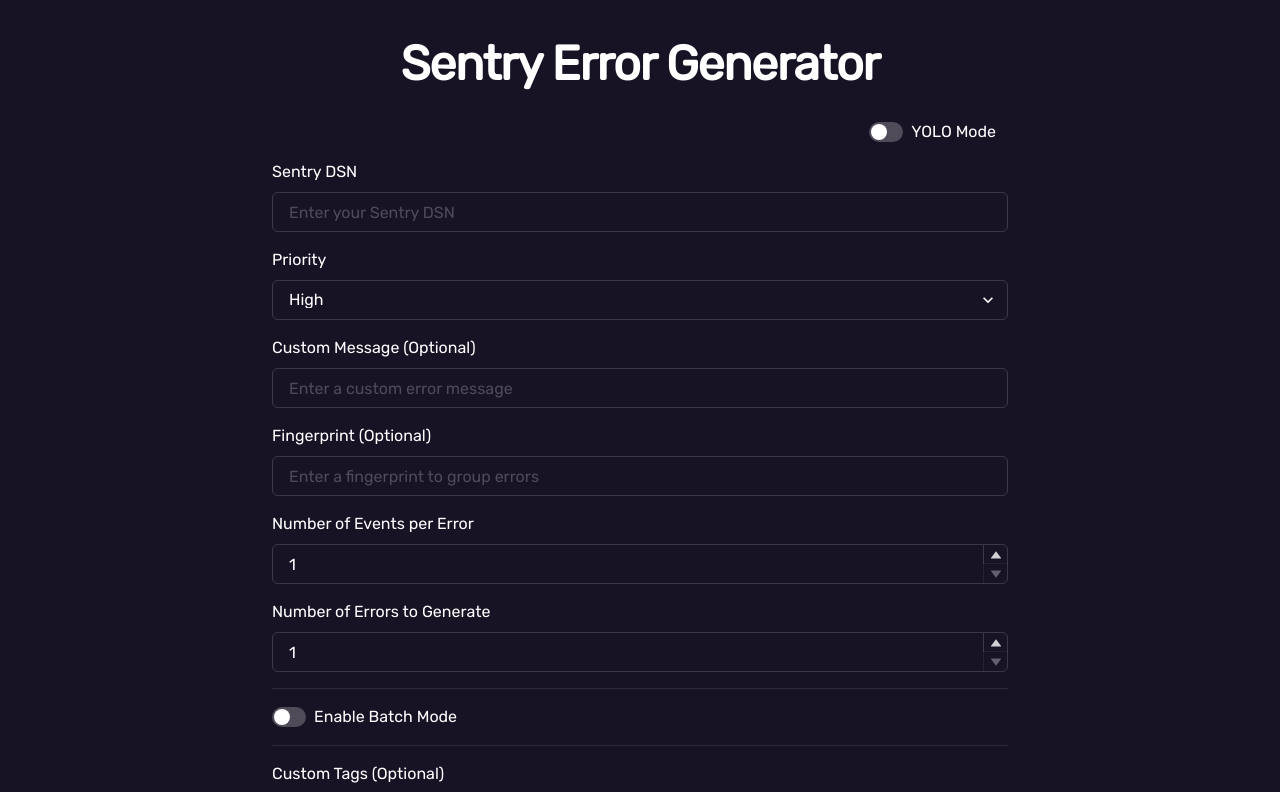
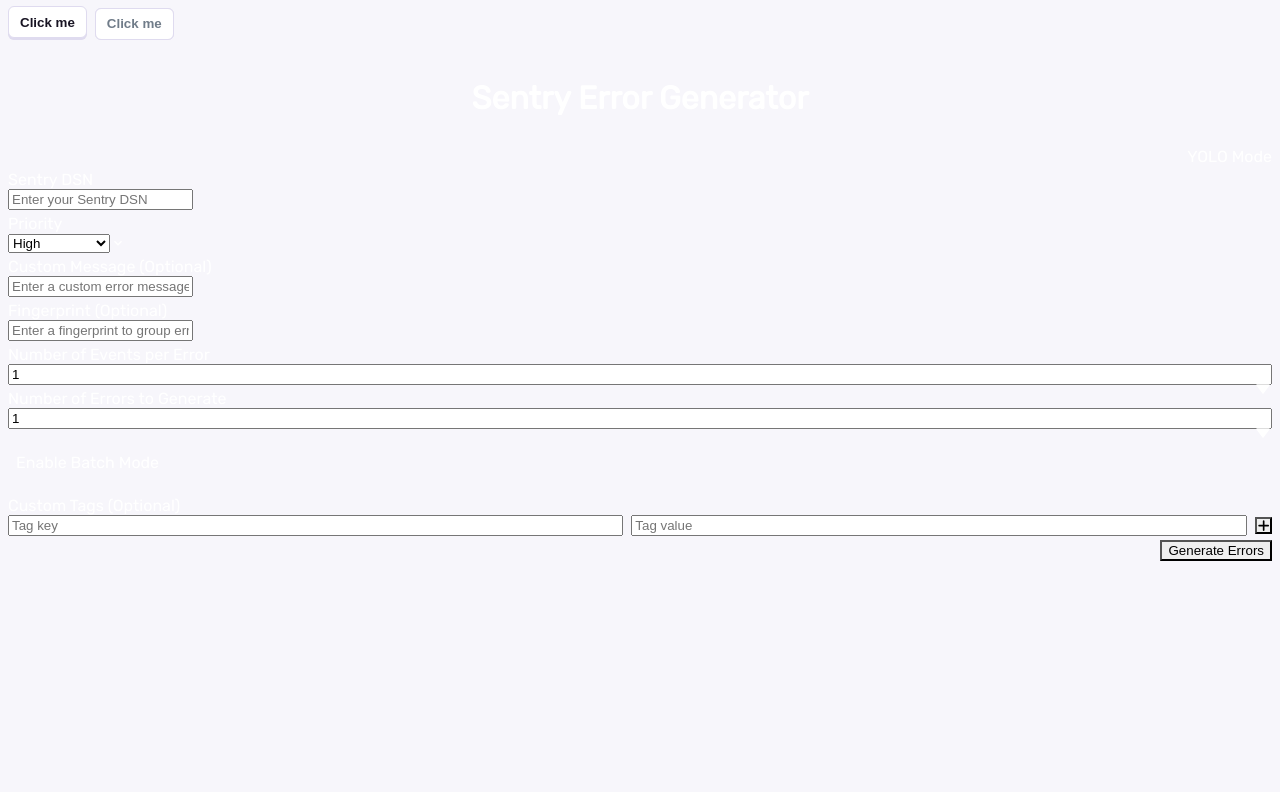
Before and after one commit to getsentry/error-generator, a Next.js app: page / in a window 1280 px wide. Shown: the top 792 px of the page. Built offline with nearby package versions, Linux system fonts and the light colour scheme.

Commit message:
🚧 wip chonk button

```diff
--- /dev/null
+++ b/app/components/button.tsx
@@ -0,0 +1,97 @@
+'use client';
+import styled from '@emotion/styled';
+
+const ButtonContainer = styled.button`
+  position: relative;
+  align-items: center;
+  justify-content: center;
+  font-weight: 600;
+  cursor: pointer;
+  padding: 8px 12px;
+  border-radius: 6px;
+  border: none;
+  color: ${(p) => (p.disabled ? p.theme.colors.gray300 : p.theme.colors.gray500)};
+  height: 32px;
+  min-height: 32px;
+  margin: 0 8px 8px 0;
+  &:before {
+    content: '';
+    display: block;
+    position: absolute;
+    inset: 0;
+    top: 0px;
+    height: calc(100% - 2px);
+    top: 2px;
+    transform: translateY(-2px);
+    box-shadow: 0 2px 0 0px ${(p) => p.theme.colors.surface100};
+    background: ${(p) => p.theme.colors.surface100};
+    border-radius: inherit;
+  }
+  &:after {
+    content: '';
+    display: block;
+    position: absolute;
+    inset: 0;
+    background: ${(p) => p.theme.colors.surface500};
+    border-radius: inherit;
+    border: 1px solid ${(p) => p.theme.colors.surface100};
+    transform: translateY(-2px);
+    transition: transform 0.06s ease-in-out;
+  }
+  &:hover {
+    &::after {
+      transform: translateY(calc(-2px - 1px));
+    }
+    > span:last-child {
+      transform: translateY(calc(-2px - 1px));
+    }
+  }
+  &:active,
+  &[aria-expanded='true'],
+  &[aria-checked='true'] {
+    &::after {
+      transform: translateY(0px);
+    }
+    > span:last-child {
+      transform: translateY(0px);
+    }
+  }
+
+  &:disabled,
+  &[aria-disabled='true'] {
+    &::after {
+      transform: translateY(0px);
+    }
+    > span:last-child {
+      transform: translateY(0px);
+    }
+  }
+`;
+
+const ButtonLabel = styled.span`
+  z-index: 1;
+  position: relative;
+  display: inherit;
+  align-items: inherit;
+  justify-content: inherit;
+  flex: 1;
+  gap: inherit;
+  overflow: hidden;
+  white-space: nowrap;
+  transform: translateY(-1px);
+  transition: transform 0.06s ease-in-out;
+`;
+
+import React from 'react';
+
+type ButtonProps = React.ButtonHTMLAttributes<HTMLButtonElement> & {
+  children: React.ReactNode;
+};
+
+export function Button({ children, ...props }: ButtonProps) {
+  return (
+    <ButtonContainer {...props}>
+      <ButtonLabel>{children}</ButtonLabel>
+    </ButtonContainer>
+  );
+}
--- a/app/page.tsx
+++ b/app/page.tsx
@@ -1,12 +1,20 @@
-export const dynamic = 'force-static';
-
 import React from 'react';
 import { Box, Container, Heading, Text, VStack, Link } from '@chakra-ui/react';
 import ErrorGenerator from './ErrorGenerator';
+import { Button } from '@/app/components/button';
 
-const SentryPage = () => {
+export default function Page() {
   return (
-    <Box minHeight="100vh" bg="background.dark" color="white" display="flex" flexDirection="column">
+    <>
+      <Button>Click me</Button>
+      <Button disabled>Click me</Button>
+      <Box
+        minHeight="100vh"
+        bg="background.dark"
+        color="white"
+        display="flex"
+        flexDirection="column"
+      >
         <Container maxW="container.md" py={10} flex="1">
           <VStack spacing={8} align="stretch">
             <Heading as="h1" size="2xl" textAlign="center">
@@ -31,7 +39,6 @@
           </Text>
         </Box>
       </Box>
+    </>
   );
-};
-
-export default SentryPage;
+}
--- a/app/providers.tsx
+++ b/app/providers.tsx
@@ -1,8 +1,14 @@
 'use client';
 
-import { ChakraProvider } from '@chakra-ui/react';
-import theme from './theme';
+import { lightTheme } from './theme';
+import { ThemeProvider } from '@emotion/react';
+import { GlobalStyles } from './styles';
 
 export function Providers({ children }: { children: React.ReactNode }) {
-  return <ChakraProvider theme={theme}>{children}</ChakraProvider>;
+  return (
+    <ThemeProvider theme={lightTheme}>
+      <GlobalStyles />
+      {children}
+    </ThemeProvider>
+  );
 }
--- /dev/null
+++ b/app/styles.tsx
@@ -0,0 +1,75 @@
+'use client';
+
+import styled from '@emotion/styled';
+import { css, Global, useTheme } from '@emotion/react';
+
+export const Input = styled.input`
+  display: block;
+  width: 100%;
+  color: ${({ theme }) => theme.colors.gray500};
+  background: ${({ theme }) => theme.colors.surface400};
+  box-shadow: 0px 2px 0px 0px ${({ theme }) => theme.colors.gray300} inset;
+  border: 1px solid ${({ theme }) => theme.colors.gray300};
+  padding: 8px 12px;
+  border-radius: 6px;
+  resize: vertical;
+  transition:
+    border 0.1s,
+    box-shadow 0.1s;
+  cursor: text;
+
+  &::placeholder {
+    color: ${({ theme }) => theme.colors.gray400};
+    opacity: 1;
+  }
+
+  &[disabled],
+  &[aria-disabled='true'] {
+    color: ${({ theme }) => theme.colors.gray300};
+    cursor: not-allowed;
+    opacity: 0.6;
+
+    &::placeholder {
+      color: ${({ theme }) => theme.colors.gray300};
+    }
+  }
+
+  &:focus,
+  &:focus-visible,
+  :focus-within {
+    outline: 2px solid ${({ theme }) => theme.colors.purple300};
+    outline-offset: 2px;
+    border-color: ${({ theme }) => theme.colors.purple300};
+  }
+
+  &[type='number'] {
+    appearance: textfield;
+    -moz-appearance: textfield;
+    font-variant-numeric: tabular-nums;
+  }
+
+  &::-webkit-outer-spin-button,
+  &::-webkit-inner-spin-button {
+    -webkit-appearance: none;
+    margin: 0;
+  }
+`;
+
+export function GlobalStyles() {
+  const theme = useTheme();
+  return (
+    <Global
+      styles={css`
+        * {
+          box-sizing: border-box;
+        }
+        body {
+          background: ${theme.colors.surface400};
+          color: ${theme.colors.gray400};
+          font-family: 'Rubik', sans-serif;
+          font-size: 16px;
+        }
+      `}
+    />
+  );
+}
--- a/app/theme.ts
+++ b/app/theme.ts
@@ -1,5 +1,84 @@
 import { extendTheme, type ThemeConfig } from '@chakra-ui/react';
+import { Theme } from '@emotion/react';
 import '@fontsource/rubik';
+
+export const lightTheme: Theme = {
+  colors: {
+    surface500: '#FFFFFF',
+    surface400: '#F7F6FB',
+    surface300: '#F1EEF9',
+    surface200: '#EAE7F6',
+    surface100: '#DFDBEF',
+    gray100: 'rgba(112, 124, 137, 0.05)',
+    gray200: 'rgba(112, 124, 137, 0.09)',
+    gray300: '#707C89',
+    gray400: '#57606B',
+    gray500: '#181423',
+    purple100: 'rgba(132, 102, 255, 0.05)',
+    purple200: 'rgba(132, 102, 255, 0.09)',
+    purple300: '#8466FF',
+    purple400: '#6C02FF',
+    blue100: 'rgba(132, 102, 255, 0.05)',
+    blue200: 'rgba(132, 102, 255, 0.09)',
+    blue300: '#8466FF',
+    blue400: '#6C02FF',
+    green100: 'rgba(6, 172, 61, 0.04)',
+    green200: 'rgba(6, 172, 61, 0.07)',
+    green300: '#06AC3D',
+    green400: '#06892F',
+    yellow100: 'rgba(243, 176, 27, 0.07)',
+    yellow200: 'rgba(243, 176, 27, 0.17)',
+    yellow300: '#F3B01B',
+    yellow400: '#E66000',
+    red100: 'rgba(255, 0, 43, 0.04)',
+    red200: 'rgba(255, 0, 43, 0.08)',
+    red300: '#FF002B',
+    red400: '#CB0020',
+    pink100: 'rgba(255, 78, 179, 0.06)',
+    pink200: 'rgba(255, 78, 179, 0.12)',
+    pink300: '#FF4EB3',
+    pink400: '#D5008D',
+  },
+};
+
+export const darkTheme: Theme = {
+  colors: {
+    surface500: '#272433',
+    surface400: '#231E2F',
+    surface300: '#191621',
+    surface200: '#0D071A',
+    surface100: '#000000',
+    gray100: 'rgba(110, 110, 119, 0.20)',
+    gray200: 'rgba(110, 110, 119, 0.28)',
+    gray300: 'rgba(110, 110, 119, 0.38)',
+    gray400: '#6F6F78',
+    gray500: '#A39EB3',
+    purple100: 'rgba(137, 112, 255, 0.14)',
+    purple200: 'rgba(137, 112, 255, 0.20)',
+    purple300: '#8970FF',
+    purple400: '#9B8DFF',
+    blue100: 'rgba(137, 112, 255, 0.14)',
+    blue200: 'rgba(137, 112, 255, 0.20)',
+    blue300: '#8970FF',
+    blue400: '#9B8DFF',
+    green100: 'rgba(9, 179, 64, 0.20)',
+    green200: 'rgba(9, 179, 64, 0.26)',
+    green300: '#09B340',
+    green400: '#0CC848',
+    yellow100: 'rgba(247, 179, 28, 0.09)',
+    yellow200: 'rgba(247, 179, 28, 0.13)',
+    yellow300: '#F7B31C',
+    yellow400: '#FDCF20',
+    red100: 'rgba(255, 51, 60, 0.16)',
+    red200: 'rgba(255, 51, 60, 0.20)',
+    red300: '#FF333C',
+    red400: '#FF6B65',
+    pink100: 'rgba(255, 92, 182, 0.11)',
+    pink200: 'rgba(255, 92, 182, 0.15)',
+    pink300: '#FF5CB6',
+    pink400: '#FF8BC6',
+  },
+};
 
 const config: ThemeConfig = {
   initialColorMode: 'dark',
@@ -49,6 +128,13 @@
   background: {
     dark: '#181225', // Rich Black from brand colors
     grey: '#F6F6F8', // Background Grey
+  },
+  gray: {
+    100: 'rgba(112, 124, 137, 0.05)',
+    200: 'rgba(112, 124, 137, 0.09)',
+    300: '#707C89',
+    400: '#57606B',
+    500: '#181423',
   },
   // Gradient colors for potential use
   gradient: {
```
Also changed, not shown: app/emotion.d.ts (added, +42 -0 lines). Lines whose indentation alone changed are shown as unchanged.
